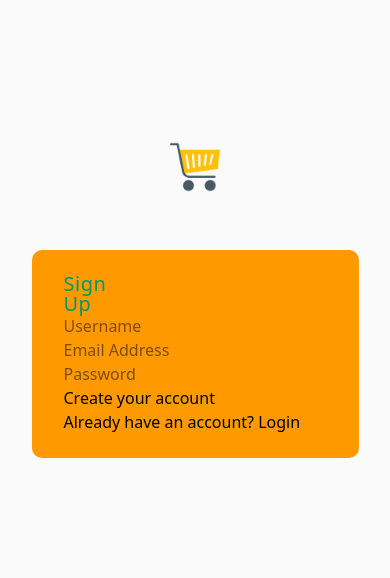
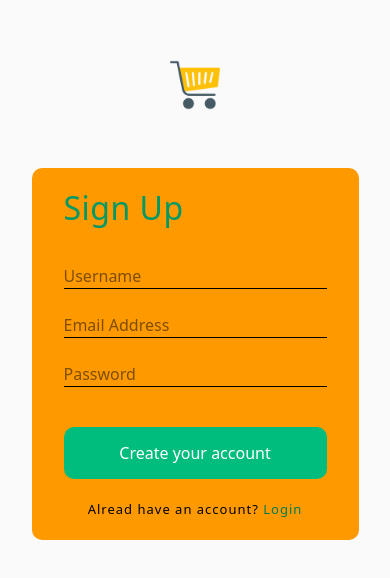
Before and after one commit to LEVANIKAPANADZE/ecomerce, a React (Vite) app: page /register in a window 390 px wide. Shown: the part 122-700 px from the top of the page. Built offline with nearby package versions, Linux system fonts and the light colour scheme.

Commit message:
Added phone styles for register page

```diff
--- a/src/pages/Login.tsx
+++ b/src/pages/Login.tsx
@@ -83,7 +83,7 @@ export default function Login() {
         <form onSubmit={handleLogin}>
           <div className="my-[40px]">
             {" "}
-            <div className=" mb-[24px] w-[full]">
+            <div className="mb-[24px] w-[full]">
               <input
                 className="w-full
                 border-b border-black
--- a/src/pages/Register.tsx
+++ b/src/pages/Register.tsx
@@ -93,17 +93,22 @@ export default function Register() {
       px-[32px] mt-[58px] rounded-[10px]"
       >
         <h1
-          className="w-[76px] font-normal text-[20px]
-        leading-[100%] tracking-[0.5px] text-emerald-600"
+          className="w-[76px] font-normal text-[32px]
+        leading-[100%] tracking-[0.5px] text-emerald-600 text-center whitespace-nowrap"
         >
           Sign Up
         </h1>
 
         <form onSubmit={handleSubmission}>
-          <div>
+          <div className="my-[40px]">
             {arr.map((item) => (
-              <div key={item.inputName}>
+              <div key={item.inputName} className="mb-[24px] w-[full]">
                 <input
+                  className="w-full
+                border-b border-black
+                opacity-100
+                placeholder-opacity-50
+                focus:outline-none"
                   type="text"
                   name={item.inputName}
                   placeholder={item.placeholder}
@@ -111,18 +116,31 @@ export default function Register() {
                   onChange={handleChange}
                 />
                 {errors[item.inputName] && (
-                  <p className="error">{item.message}</p>
+                  <p className="error text-red-700">{item.message}</p>
                 )}
               </div>
             ))}
           </div>
 
-          <button type="submit">Create your account</button>
+          <button
+            className="
+            bg-emerald-500 w-full py-[14px] text-white rounded-[10px]
+             hover:bg-white hover:text-black cursor-pointer"
+            type="submit"
+          >
+            Create your account
+          </button>
         </form>
 
-        <p>
-          Already have an account? <Link to={"/"}>Login</Link>
-        </p>
+        <div
+          className="w-[216px] font-normal text-[13px] leading-[100%]
+          tracking-[1px] mt-[24px] text-center mx-auto"
+        >
+          Alread have an account?{" "}
+          <Link to="/" className="text-emerald-700 hover:underline">
+            Login
+          </Link>
+        </div>
       </div>
     </div>
   );
```
